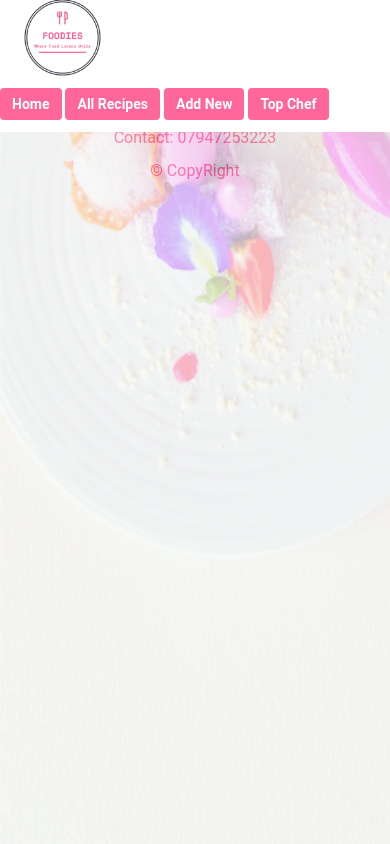
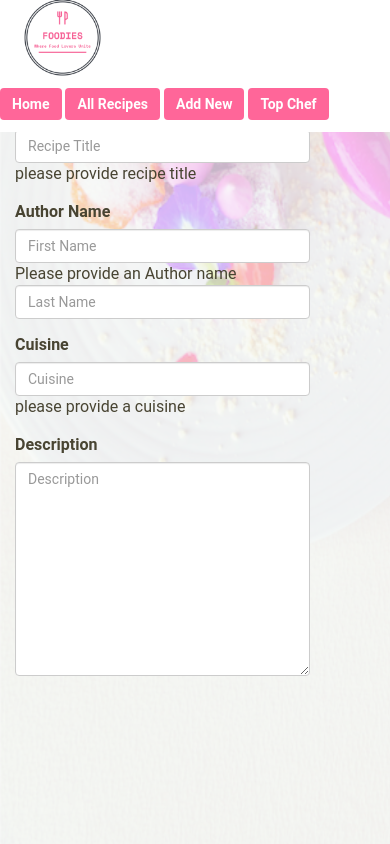
Before and after one commit to tenilleswart/foodies, a Flask app: page /addnew in a window 390 px wide. Run offline with Flask 2, Linux system fonts and the light colour scheme; some libraries are stand-ins or nearby versions.

Commit message:
making changes to addnew.html page layout and styling

```diff
--- a/static/css/style.css
+++ b/static/css/style.css
@@ -207,9 +207,6 @@
 	text-align: left;
 }
 
-#description {
-	margin: 20px 0;
-}
 
 #ingredient, #direction {
 	margin-top: 20px;
--- a/templates/addnew.html
+++ b/templates/addnew.html
@@ -33,12 +33,53 @@
 </header>
 
 <!--Main Content -->
-<<div class="container-fluid"></div>
+<div class="container-fluid"></div>
     <div class="img-responsive col-md-12">
          <img src="/static/images/background.png" class="bg transparent">
     </div>
 
 <div class="container">
+  <div class="row">
+   <form id="recipeForm" method="POST" name="recipe" enctype="multipart/form-data">
+
+
+    <div class="form-group col-xs-10 col-sm-4 col-md-4 col-lg-4">
+      <label for="recipetitle" >Recipe Title</label>
+         <input class="form-control" id="recipetitle" placeholder="Recipe Title" type="text" name="recipetitle" required>
+             <div class="invalid-feedback">
+               please provide recipe title
+            </div>
+      </div>
+      <div class="form-group col-xs-10 col-sm-4 col-md-4 col-lg-4">
+      <label for="recipetitle">Author Name</label>
+         <input class="form-control" id="authorfirstname" placeholder="First Name" type="text" name="authorfirstname" required>
+             <div class="invalid-feedback">
+               Please provide an Author name
+            </div>
+            <input class="form-control" id="authorlastname" placeholder="Last Name" type="text" name="authorlastname">
+      </div>
+      <div class="clearfix"></div>
+
+      <div class="form-group col-xs-10 col-sm-4 col-md-4 col-lg-4">
+      <label for="cuisine">Cuisine</label>
+         <input class="form-control" id="cuisine" placeholder="Cuisine" type="text" name="cuisine" required>
+             <div class="invalid-feedback">
+               please provide a cuisine
+            </div>
+      </div>
+      <div class="form-group col-xs-10 col-sm-4 col-md-4 col-lg-4">
+      <label for="description">Description</label>
+         <textarea class="form-control" id="description" placeholder="Description" rows="10" cols="30" name="description"></textarea>
+      </div>
+      <div class="clearfix"></div>
+
+
+
+
+   </form>
+
+  </div>
+</div>
     <!--<div class="row">
          <div class="col-lg-12">NEW RECIPE</div>
       <form id="recipeForm" method="POST" name="recipe" enctype="multipart/form-data">
@@ -115,12 +156,12 @@
       </div>
     </div> -->
 
-</div>
+
 
 
         <!---Footer -->
 
-     <div class="sticky-footer">
+  <!--   <div class="sticky-footer">
             <div class="fit">
                 <p> Email: tenilleswart@gmail.com
                 </p>
@@ -133,7 +174,7 @@
                 <p class="copy-right-text"> &copy; CopyRight
                 </p>
             </div>
-        </div>
+        </div> -->
 
 
 
```
